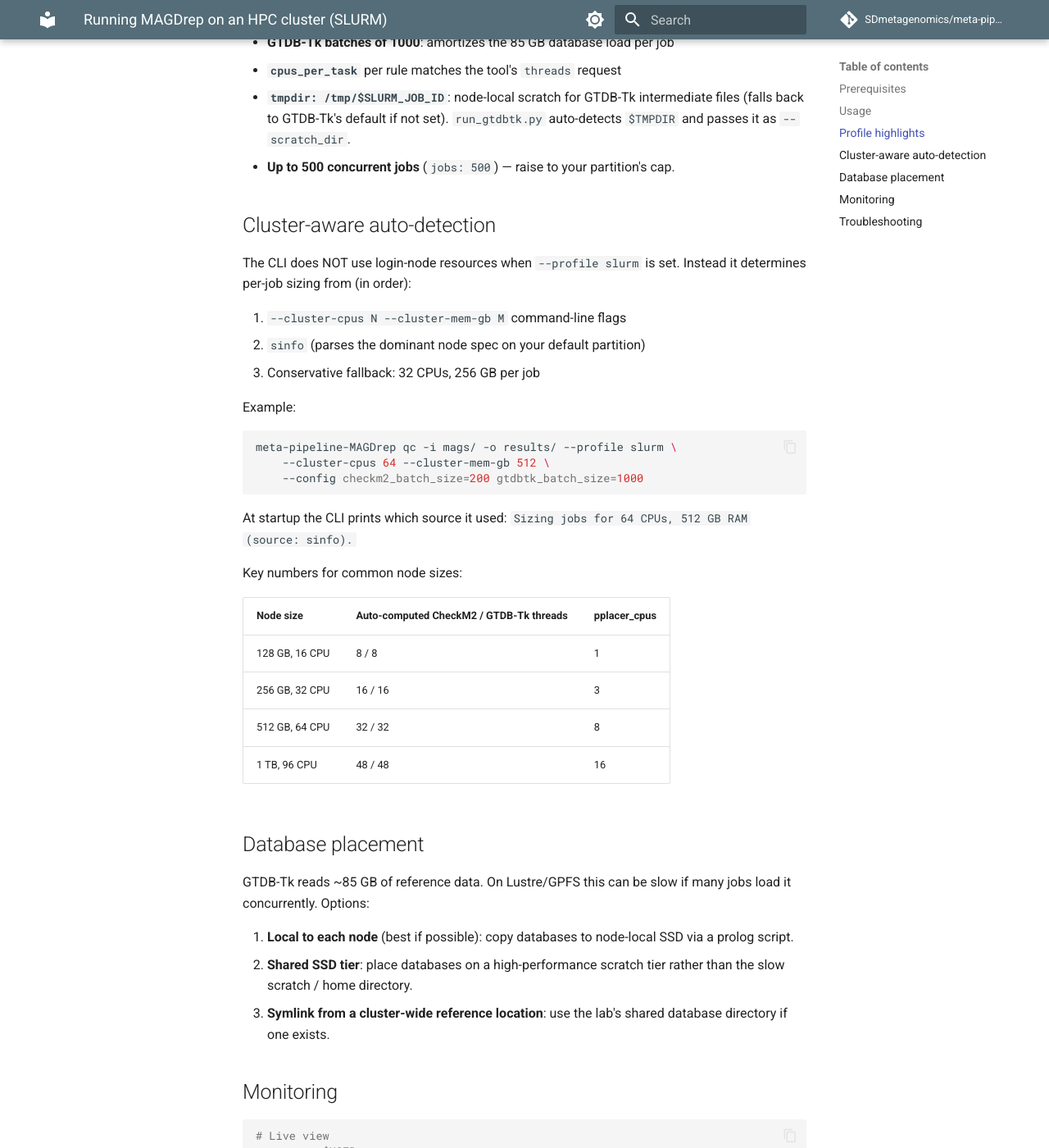
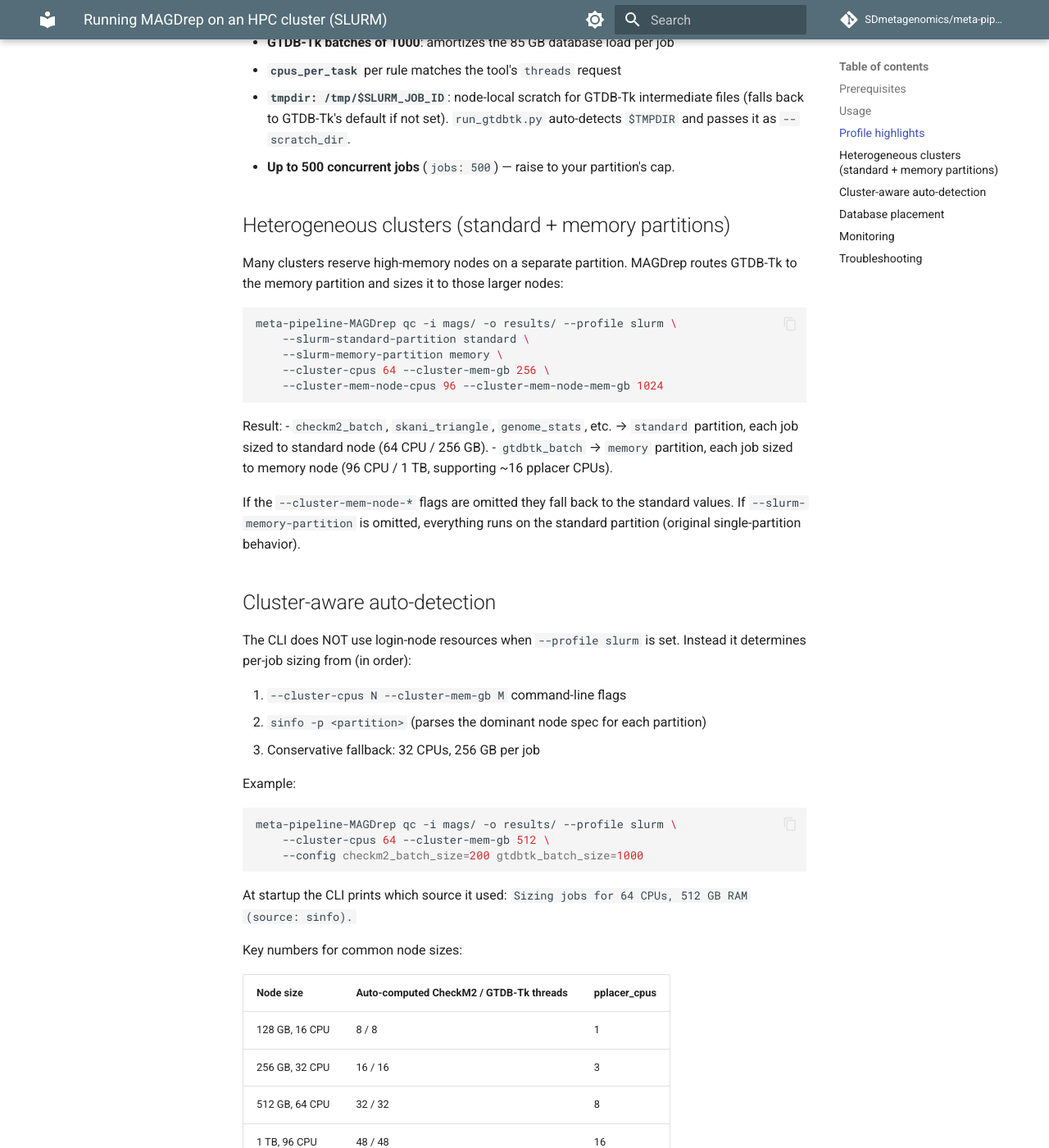
Before and after one commit to SDmetagenomics/meta-pipeline-MAGDrep, an MkDocs documentation site: the page built from docs/deployment/slurm.md, in a window 1280 px wide and 1400 px high, scrolled down 857 px. Shown: the whole window at 82% size. Built offline with MkDocs 1.6.1 and Material for MkDocs 9.7.7, drawn with Linux system fonts in a browser that asks for light colours; comment, search, counter and statistics services are not loaded.

Commit message:
docs: document SLURM per-partition routing
Add heterogeneous cluster (standard + memory partition) section to
SLURM deployment docs with example flags and expected rule placement.

Author: Spencer Diamond, with assistance from Claude Code

Co-Authored-By: Claude <noreply@anthropic.com>

````diff
--- a/docs/deployment/slurm.md
+++ b/docs/deployment/slurm.md
@@ -34,13 +34,36 @@ meta-pipeline-MAGDrep qc \
   `$TMPDIR` and passes it as `--scratch_dir`.
 - **Up to 500 concurrent jobs** (`jobs: 500`) — raise to your partition's cap.
 
+## Heterogeneous clusters (standard + memory partitions)
+
+Many clusters reserve high-memory nodes on a separate partition. MAGDrep
+routes GTDB-Tk to the memory partition and sizes it to those larger nodes:
+
+```bash
+meta-pipeline-MAGDrep qc -i mags/ -o results/ --profile slurm \
+    --slurm-standard-partition standard \
+    --slurm-memory-partition memory \
+    --cluster-cpus 64 --cluster-mem-gb 256 \
+    --cluster-mem-node-cpus 96 --cluster-mem-node-mem-gb 1024
+```
+
+Result:
+- `checkm2_batch`, `skani_triangle`, `genome_stats`, etc. → `standard` partition,
+  each job sized to standard node (64 CPU / 256 GB).
+- `gtdbtk_batch` → `memory` partition, each job sized to memory node
+  (96 CPU / 1 TB, supporting ~16 pplacer CPUs).
+
+If the `--cluster-mem-node-*` flags are omitted they fall back to the standard
+values. If `--slurm-memory-partition` is omitted, everything runs on the
+standard partition (original single-partition behavior).
+
 ## Cluster-aware auto-detection
 
 The CLI does NOT use login-node resources when `--profile slurm` is set.
 Instead it determines per-job sizing from (in order):
 
 1. `--cluster-cpus N --cluster-mem-gb M` command-line flags
-2. `sinfo` (parses the dominant node spec on your default partition)
+2. `sinfo -p <partition>` (parses the dominant node spec for each partition)
 3. Conservative fallback: 32 CPUs, 256 GB per job
 
 Example:
````
